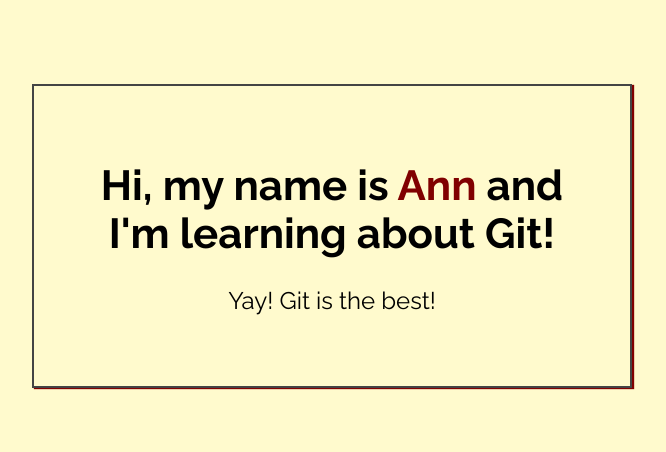
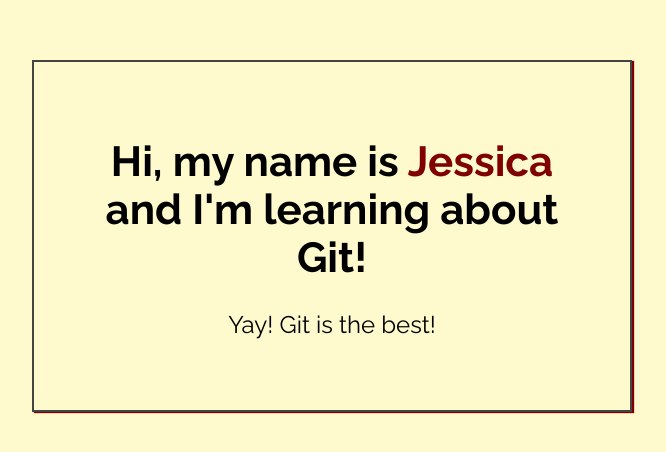
Before and after one commit to angelacodes20/my-first-repo, a plain HTML site: page index.html in a window 1280 px wide. Shown: the part 164-616 px from the top of the page, without its empty margins (308-974 px from the left). Drawn offline with Linux system fonts and the light colour scheme.

Commit message:
Added name to index.html

```diff
--- a/index.html
+++ b/index.html
@@ -14,7 +14,8 @@
 <body>
 
     <div class="greeting">
-        <h1>Hi, my name is <span class="highlight">Ann</span> and I'm learning about Git! </h1>
+        <h1>Hi, my name is <span class="highlight">Jessica
+        </span> and I'm learning about Git! </h1>
 
         <p>Yay! Git is the best!</p>
     </div>
```
